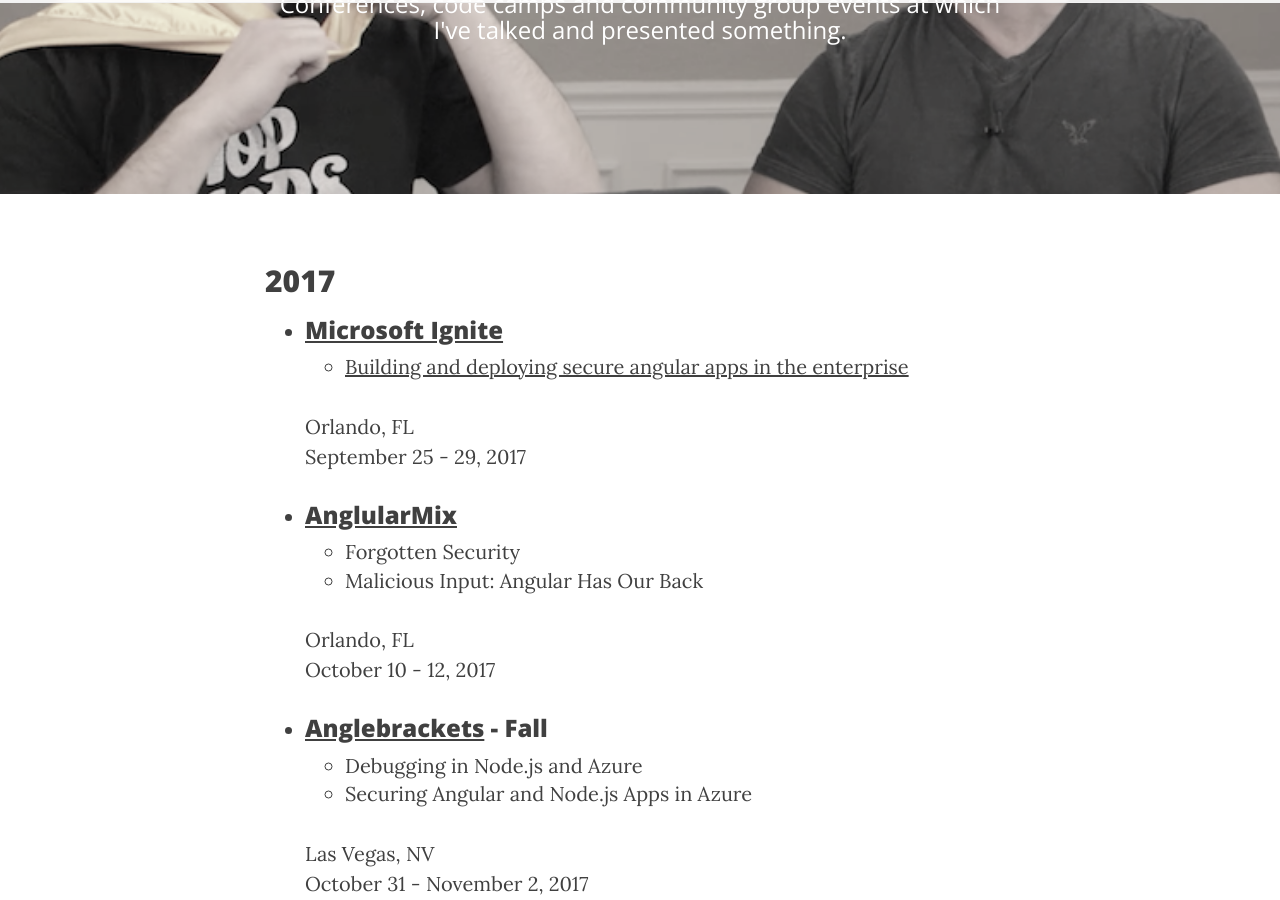
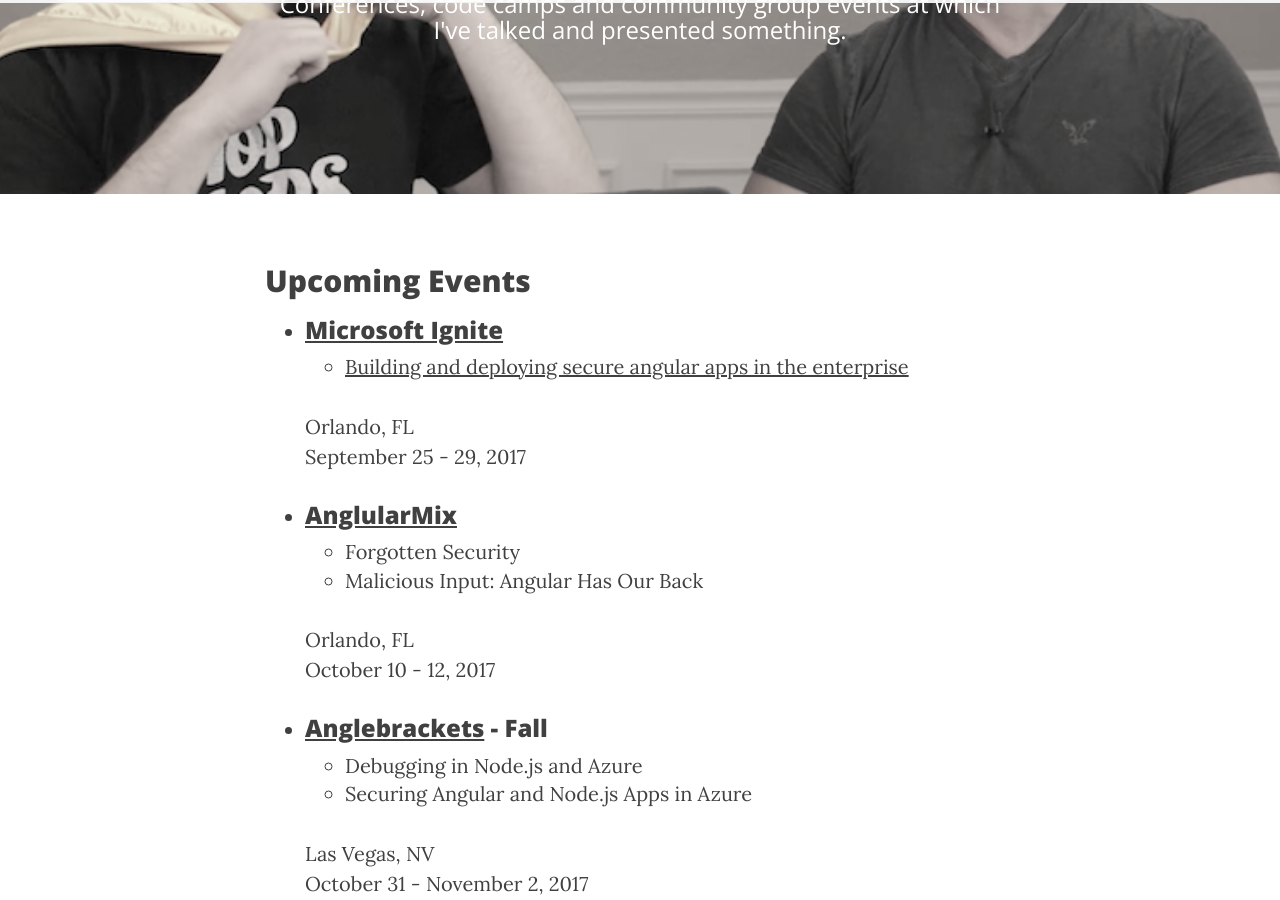
Before and after one commit to clarkio/clarkio.github.io, a Jekyll site: the page built from talks.md, in a window 1280 px wide and 900 px high, scrolled down 301 px. Built offline with Jekyll 4.4.1, drawn with Linux system fonts in a browser that asks for light colours; nearby versions of some CDN libraries.

Commit message:
update talks

```diff
--- a/talks.md
+++ b/talks.md
@@ -7,7 +7,7 @@
 order: 2
 ---
 
-## 2017
+## Upcoming Events
 - ### [Microsoft Ignite](https://www.microsoft.com/en-us/ignite)
     - [Building and deploying secure angular apps in the enterprise](https://myignite.microsoft.com/sessions/55304)
     <p>Orlando, FL<br>September 25 - 29, 2017</p>
```
